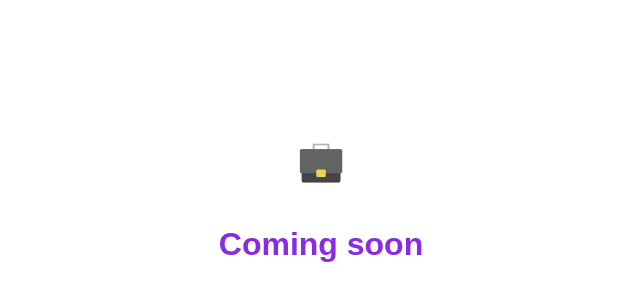
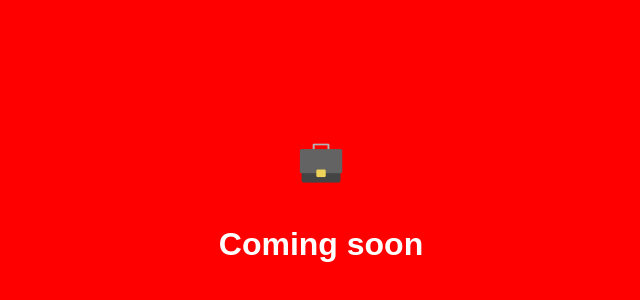
Before and after one commit to Alex-Dicarlo/git-101, a plain HTML site: page index.html in a window 1280 px wide. Shown: the part 196-496 px from the top of the page, without its empty margins (319-959 px from the left). Drawn offline with Linux system fonts and the light colour scheme.

Commit message:
red background

```diff
--- a/style.css
+++ b/style.css
@@ -1,11 +1,12 @@
 body {
 	margin:  0px;
 	font-family: fantasy;
+	background: red;
 }
 
 h1 {
 
-	color: blueviolet;
+	color: white;
 }
 
 #logo {
```
